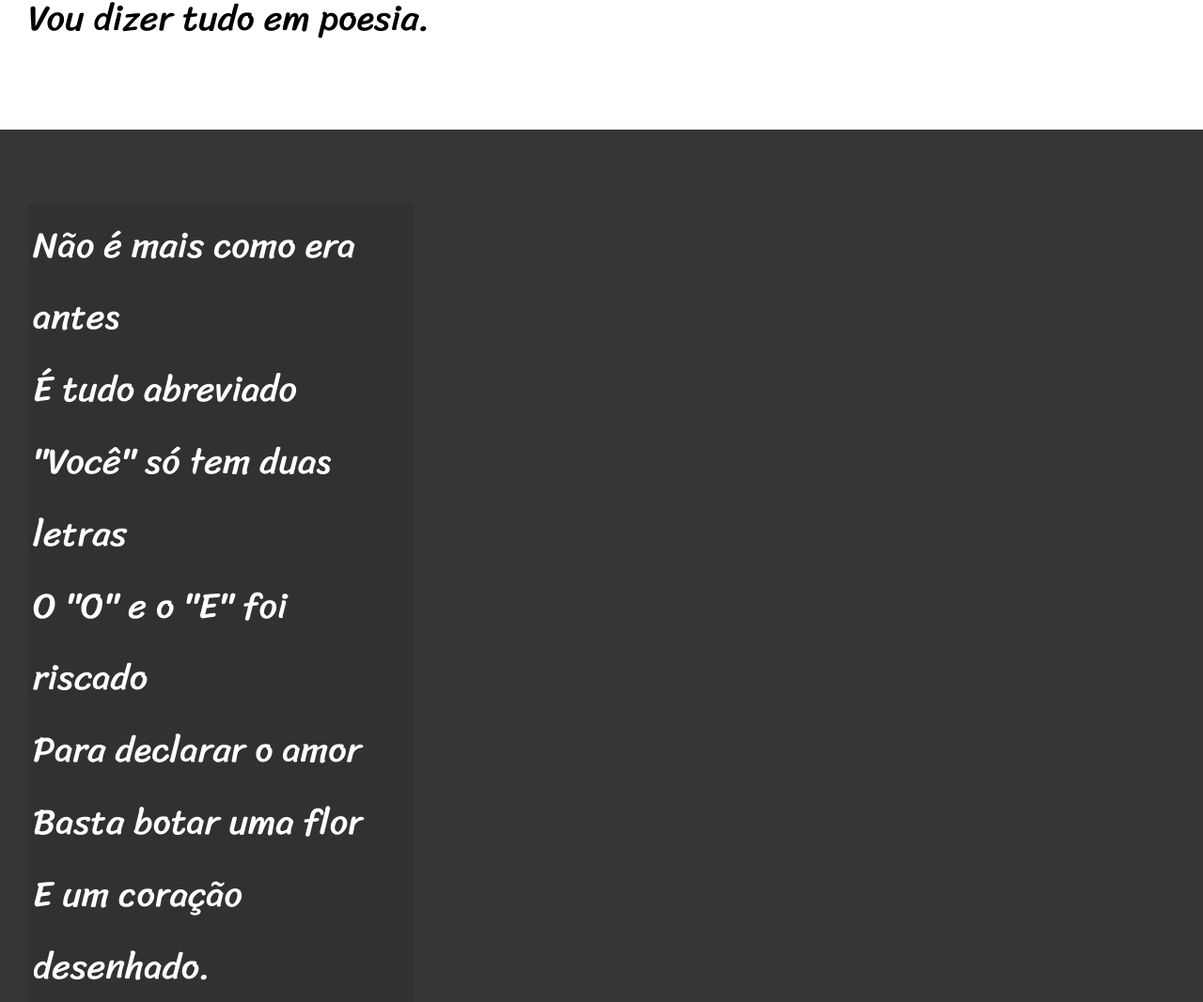
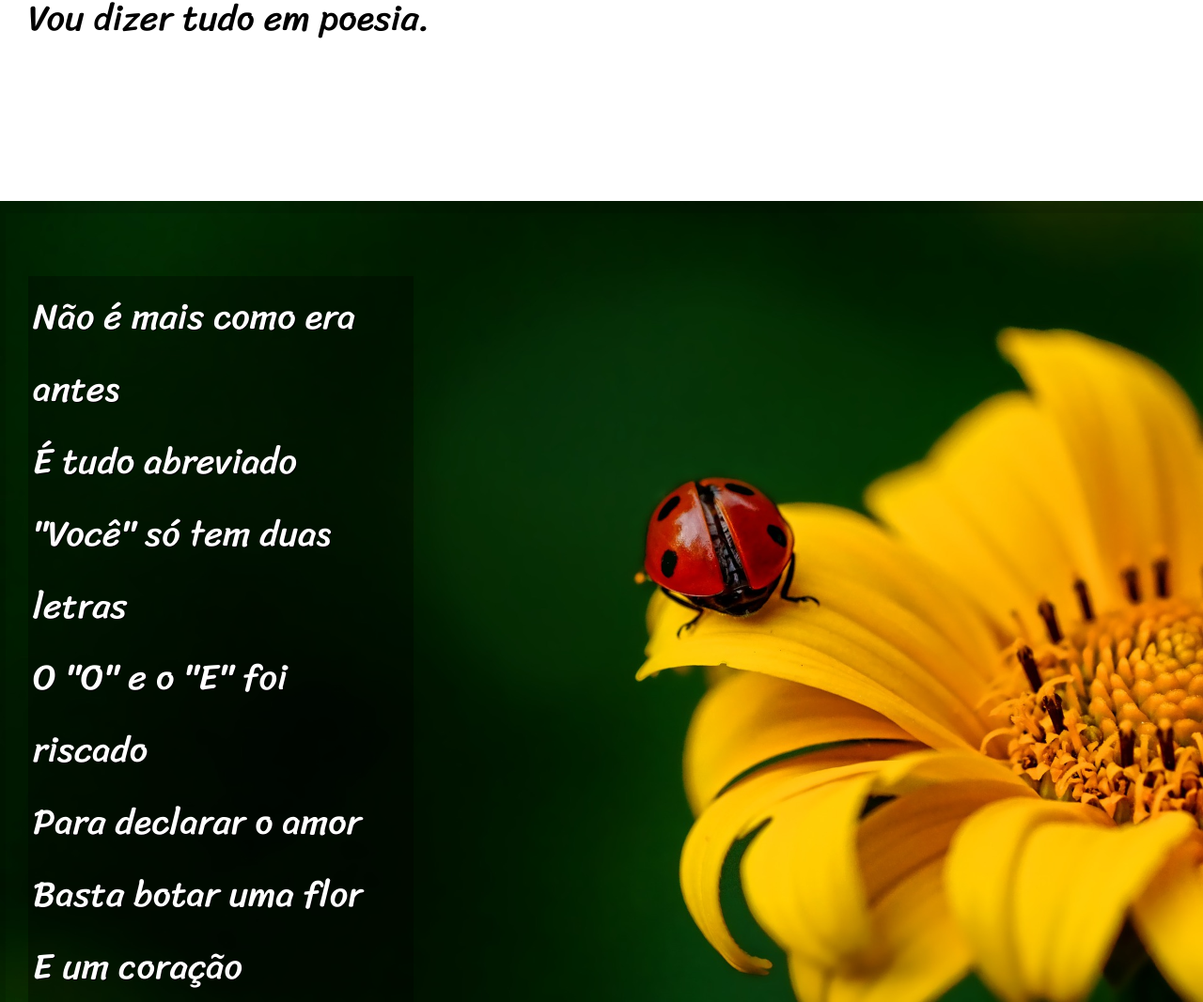
Before and after one commit to Ericlecio/Projeto-Cordel, a plain HTML site: page index.html in a window 1280 px wide. Shown: the part 820-1887 px from the top of the page at 94% size. Drawn offline with Linux system fonts and the light colour scheme.

Commit message:
Projeto finalizado
Desafio proposto no curso de html e css modulo 3, do site curso em video.
Professor Gustavo guanabara

```diff
--- a/index.html
+++ b/index.html
@@ -28,7 +28,7 @@
     </section>
 
 
-    <section class="imagem">
+    <section class="imagem" id="img01">
         <p>
             Não é mais como era antes<br>
             É tudo abreviado<br>
@@ -63,7 +63,7 @@
     </section>
 
 
-    <section class="imagem">
+    <section class="imagem" id="img02">
         <p>
             Tenho saudade das cartas<br>
             Escritas com a própria mão<br>
--- a/style.css
+++ b/style.css
@@ -56,6 +56,9 @@ section {
     font-family: var(--font3);
     font-size: 3vw;
 }
+section >p {
+    padding-bottom: 2em;
+}
 
 section.normal {
     background-color: white;
@@ -65,13 +68,24 @@ section.normal {
 section.imagem {
     background-color: rgb(54, 54, 54);
     color: white;
+    box-shadow: inset 6px 13px 0px rgba(0, 0, 0, 0.13);
+    background-attachment: fixed;
 }
 
 section.imagem>p {
     display: inline-block;
     padding: 5px;
-    background-color: rgba(0, 0, 0, 0.089);
+    background-color: rgba(0, 0, 0, 0.322);
     width: 400px;
+    text-shadow: 1px 1px 0px black;
+}
+#img01{
+    background-image: url(imagens/background001.jpg);
+    background-position: right center;
+    background-size: cover;
+}
+#img02{
+    background-image: url(imagens/background002.jpg);
 }
 
 footer {
```
